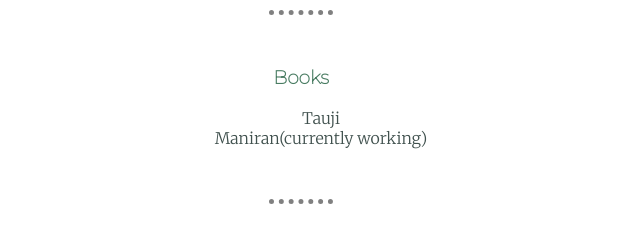
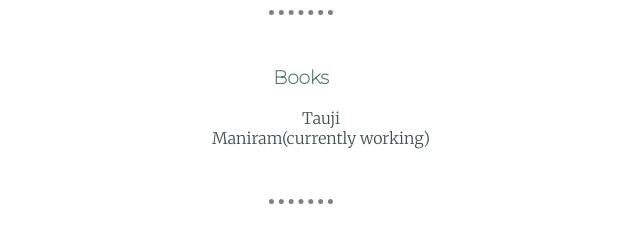
Before and after one commit to shekhar10feb/CV, a plain HTML site: page index.html in a window 1280 px wide. Shown: the part 1760-2000 px from the top of the page, 339-979 px from the left. Drawn offline with Linux system fonts and the light colour scheme.

Commit message:
Update index.html

```diff
--- a/index.html
+++ b/index.html
@@ -53,7 +53,7 @@
         <h3>Books</h3>
          <ul>
           <li>Tauji</li>
-          <li>Maniran(currently working)</li>
+          <li>Maniram(currently working)</li>
          </ul>
         <hr>
         <h3>Projects</h3>
```
